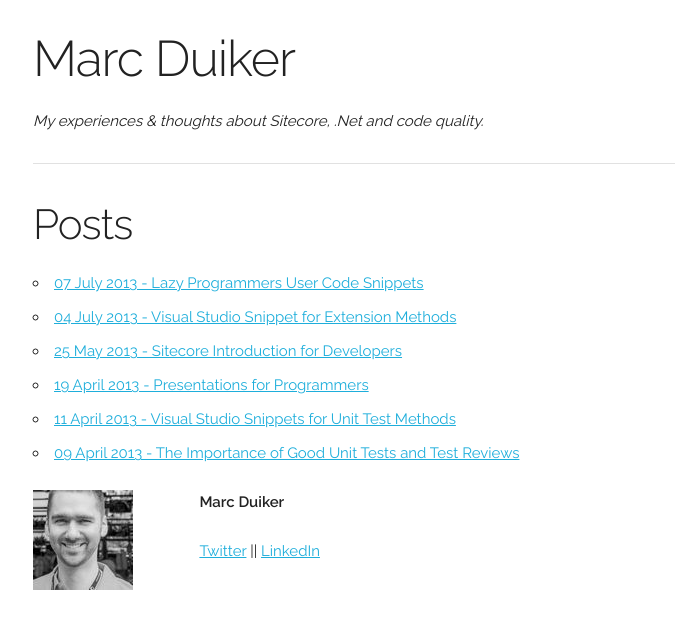
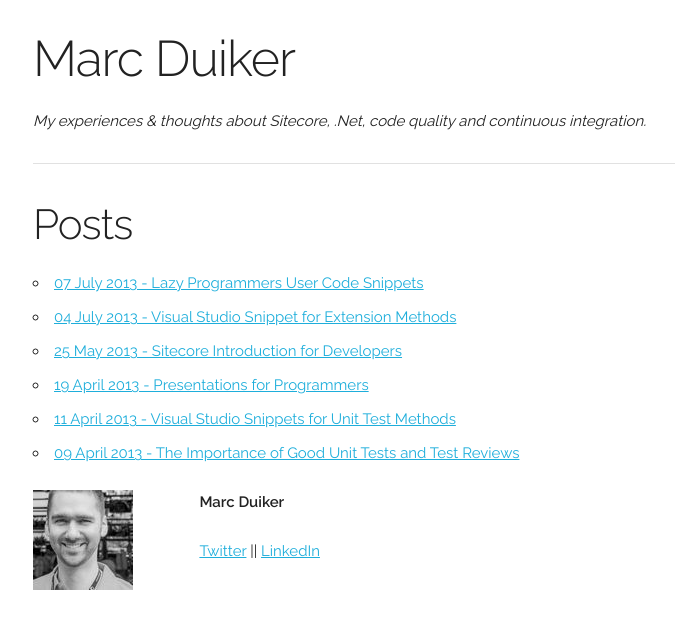
Before and after one commit to marcduiker/marcduiker.github.io, a Jekyll site: the page built from index.html, in a window 1280 px wide. Shown: the top 629 px of the page, without its empty margins (127-802 px from the left). Built offline with Jekyll 4.4.1, drawn with Linux system fonts in a browser that asks for light colours.

Commit message:
Fixed favicon url

```diff
--- a/_includes/head.html
+++ b/_includes/head.html
@@ -13,6 +13,6 @@
   <link rel="stylesheet" href="{{ site.url }}/css/skeleton.css">
   <link rel="stylesheet" href="{{ site.url }}/css/blog.css">
 
-  <link rel="icon" type="image/png" href="assets/favicon.ico">
+  <link rel="icon" type="image/png" href="{{ site.url }}/assets/favicon.ico">
 
 </head>
--- a/_includes/header.html
+++ b/_includes/header.html
@@ -2,7 +2,7 @@
     <div class="row">
       <div class="twelve columns" style="margin-top: 3%">
         <h1>Marc Duiker</h1>
-		    <p><em>My experiences &amp; thoughts about Sitecore, .Net and code quality.</em></p>
+		    <p><em>My experiences &amp; thoughts about Sitecore, .Net, code quality and continuous integration.</em></p>
 		    <hr>
       </div>
     </div>
```
